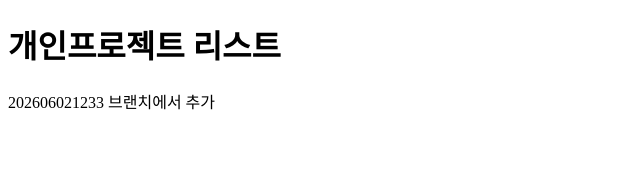
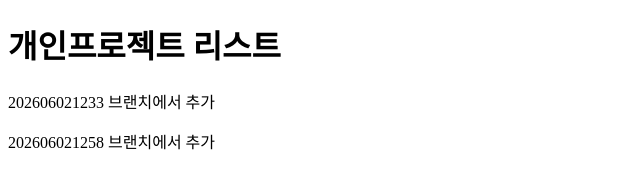
Before and after one commit to jwoo3018/ezen_20260602_personal, a plain HTML site: page index.html in a window 1280 px wide. Shown: the whole page, without its empty margins (0-640 px from the left). Drawn offline with Linux system fonts and the light colour scheme.

Commit message:
202606021258 브랜치에서 추가

```diff
--- a/index.html
+++ b/index.html
@@ -8,5 +8,6 @@
 <body>
     <h1>개인프로젝트 리스트</h1>
     <p>202606021233 브랜치에서 추가</p>
+    <p>202606021258 브랜치에서 추가</p>
 </body>
 </html>
```
